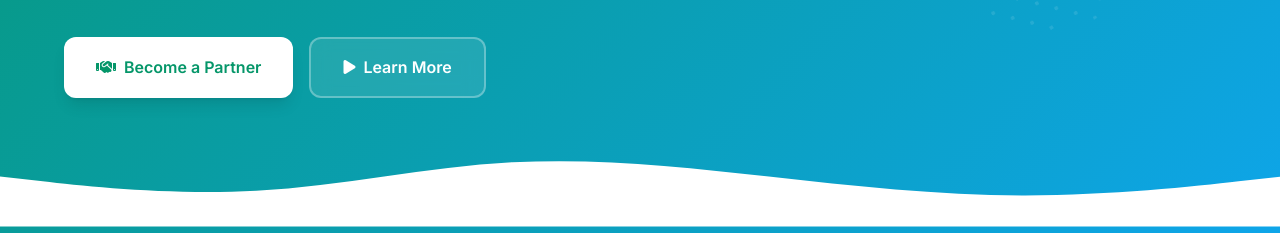
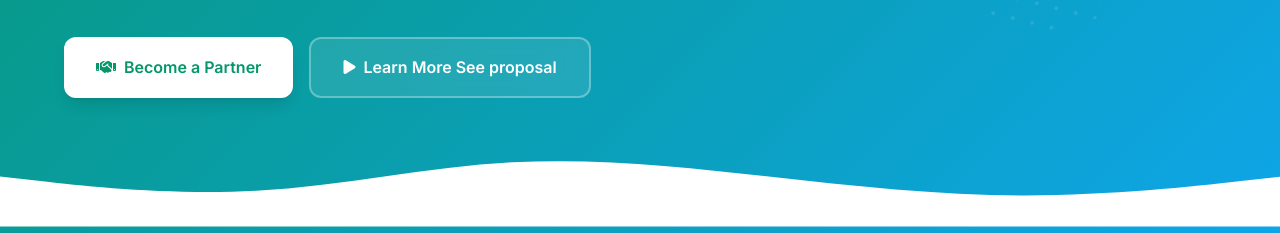
Before and after one commit to MO-Elsamahy/Climate-rangers, a website: page index.html in a window 1280 px wide. Shown: the part 567-800 px from the top of the page. Drawn offline with Linux system fonts and the light colour scheme.

Commit message:
Update index.html

```diff
--- a/index.html
+++ b/index.html
@@ -75,6 +75,7 @@
                     <a href="https://kuwmsbxqufjvjaianpmp.supabase.co/storage/v1/object/public/applications/Climate%20Rangers%20(AI%20Global%20Patch).pdf" class="btn btn-secondary">
                         <i class="fas fa-play"></i>
                         Learn More
+                        See proposal
                     </a>
                 </div>
             </div>
```
